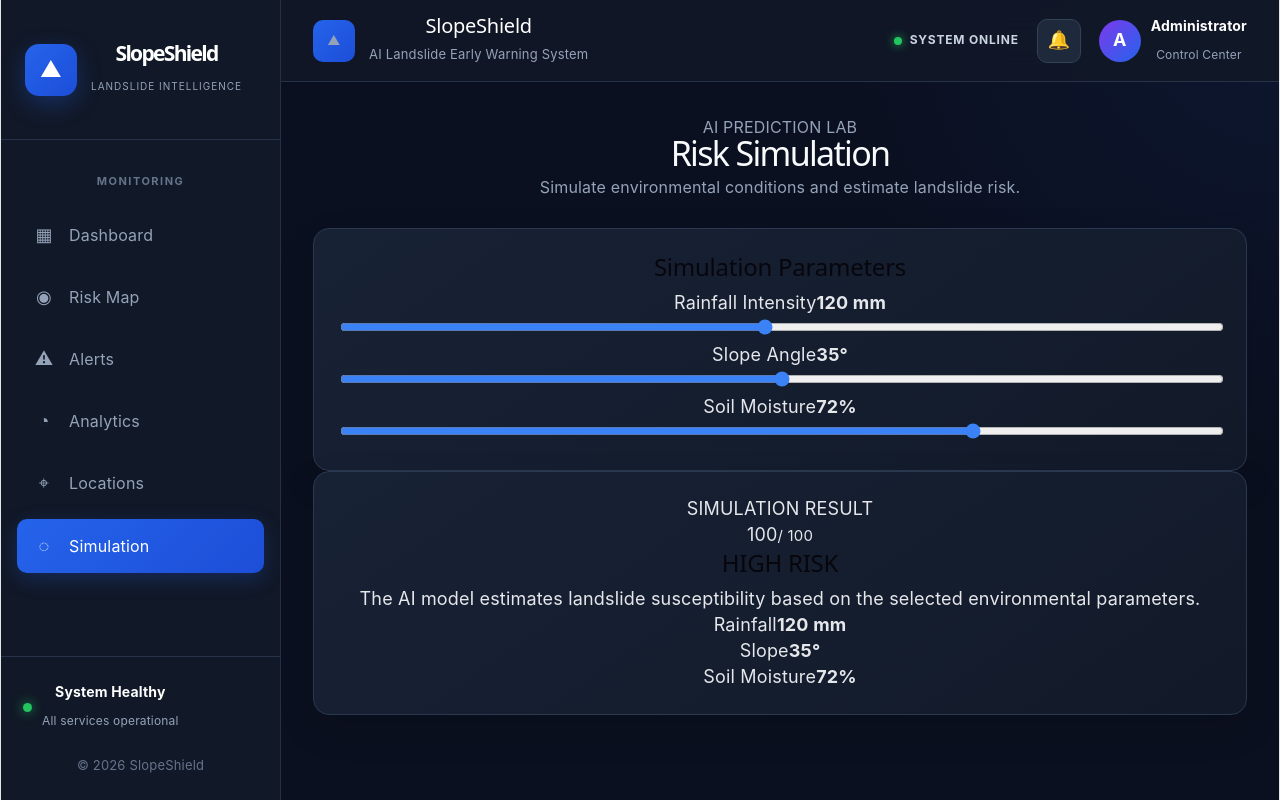
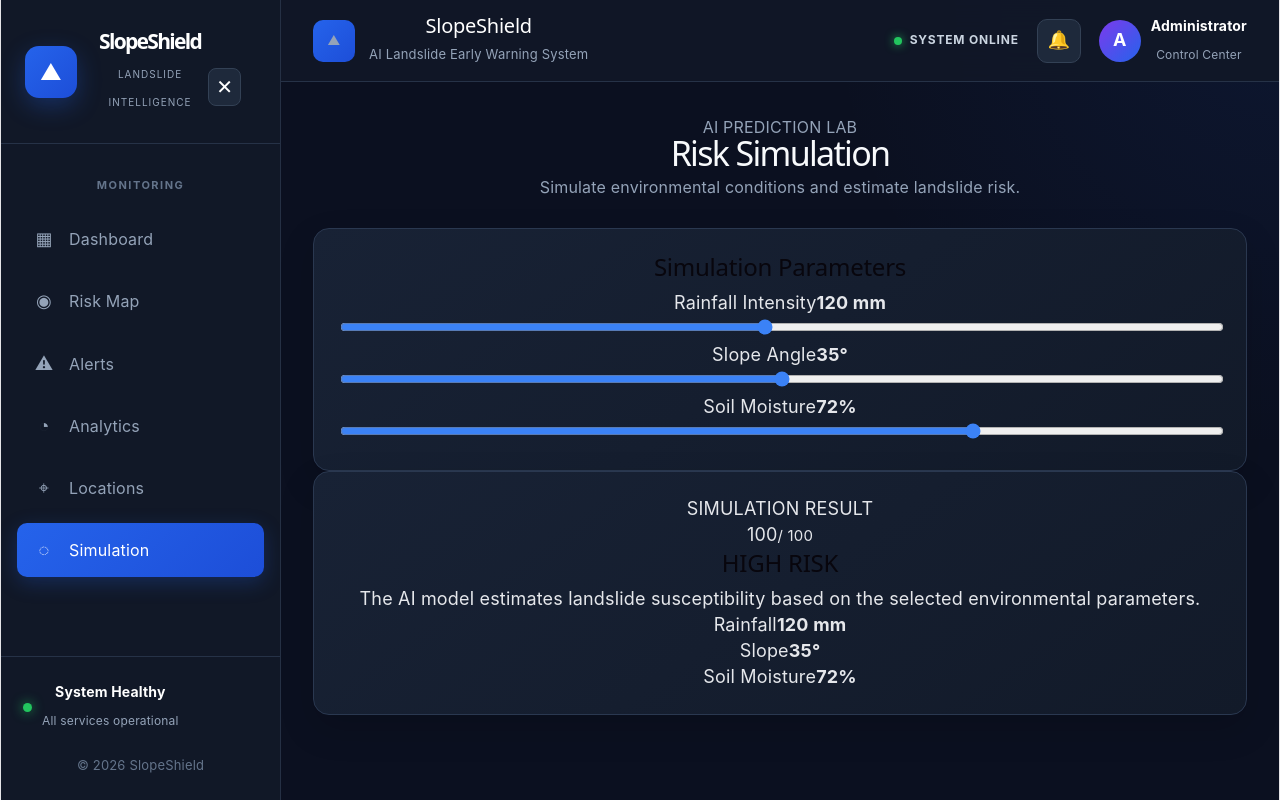
Before and after one commit to VimalKumar-vk/SlopeShield, a React app in the folder frontend/: page /simulation in a window 1280 px wide. Built offline with nearby package versions, Linux system fonts and the light colour scheme; the HTML template or start-up script is replaced by a standard one.

Commit message:
fix button

```diff
--- a/frontend/src/App.css
+++ b/frontend/src/App.css
@@ -84,6 +84,33 @@ input {
   transform: translateX(-100%);
 }
 
+.sidebar-close {
+  position: relative;
+  top: 15px;
+  right: 15px;
+
+  width: 38px;
+  height: 38px;
+
+  display: flex;
+  align-items: center;
+  justify-content: center;
+
+  border: 1px solid #334155;
+  border-radius: 8px;
+
+  background: #1e293b;
+  color: white;
+
+  font-size: 20px;
+  cursor: pointer;
+
+  z-index: 10;
+}
+
+.sidebar-close:hover {
+  background: #2563eb;
+}
 
 /* =========================================
    SIDEBAR BRAND
@@ -1090,6 +1117,7 @@ input[type="range"] {
       translateX(-100%);
   }
 
+
   .top-header {
     padding:
       0
--- a/frontend/src/components/Sidebar.jsx
+++ b/frontend/src/components/Sidebar.jsx
@@ -1,47 +1,22 @@
 import { NavLink } from "react-router-dom";
 
-function Sidebar({ isOpen }) {
+function Sidebar({ isOpen, onClose }) {
   const navigation = [
-    {
-      name: "Dashboard",
-      path: "/",
-      icon: "▦",
-    },
-    {
-      name: "Risk Map",
-      path: "/risk-map",
-      icon: "◉",
-    },
-    {
-      name: "Alerts",
-      path: "/alerts",
-      icon: "⚠",
-    },
-    {
-      name: "Analytics",
-      path: "/analytics",
-      icon: "◔",
-    },
-    {
-      name: "Locations",
-      path: "/locations",
-      icon: "⌖",
-    },
-    {
-      name: "Simulation",
-      path: "/simulation",
-      icon: "◌",
-    },
+    { name: "Dashboard", path: "/", icon: "▦" },
+    { name: "Risk Map", path: "/risk-map", icon: "◉" },
+    { name: "Alerts", path: "/alerts", icon: "⚠" },
+    { name: "Analytics", path: "/analytics", icon: "◔" },
+    { name: "Locations", path: "/locations", icon: "⌖" },
+    { name: "Simulation", path: "/simulation", icon: "◌" },
   ];
 
   return (
     <aside
       className={`sidebar ${
-        isOpen
-          ? "sidebar-open"
-          : "sidebar-closed"
+        isOpen ? "sidebar-open" : "sidebar-closed"
       }`}
     >
+
       <div className="sidebar-brand">
         <div className="sidebar-logo">▲</div>
 
@@ -49,23 +24,24 @@ function Sidebar({ isOpen }) {
           <h1>SlopeShield</h1>
           <span>LANDSLIDE INTELLIGENCE</span>
         </div>
+        <button
+        className="sidebar-close"
+        onClick={onClose}
+        aria-label="Close sidebar"
+        >
+        ✕
+        </button>
       </div>
 
       <nav className="sidebar-navigation">
-        <p className="navigation-label">
-          MONITORING
-        </p>
+        <p className="navigation-label">MONITORING</p>
 
         {navigation.map((item) => (
           <NavLink
             key={item.path}
             to={item.path}
             className={({ isActive }) =>
-              `nav-item ${
-                isActive
-                  ? "active"
-                  : ""
-              }`
+              `nav-item ${isActive ? "active" : ""}`
             }
             end={item.path === "/"}
           >
--- a/frontend/src/layouts/DashboardLayout.jsx
+++ b/frontend/src/layouts/DashboardLayout.jsx
@@ -11,7 +11,10 @@ function DashboardLayout({ children }) {
 
   return (
     <div className="dashboard-layout">
-      <Sidebar isOpen={sidebarOpen} />
+      <Sidebar
+        isOpen={sidebarOpen}
+        onClose={() => setSidebarOpen(false)}
+      />
 
       <div className="main-area">
         <Header
```
